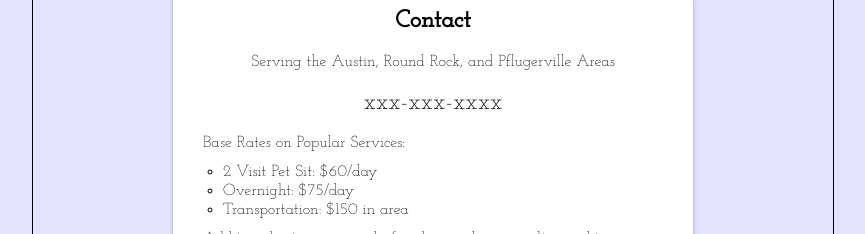
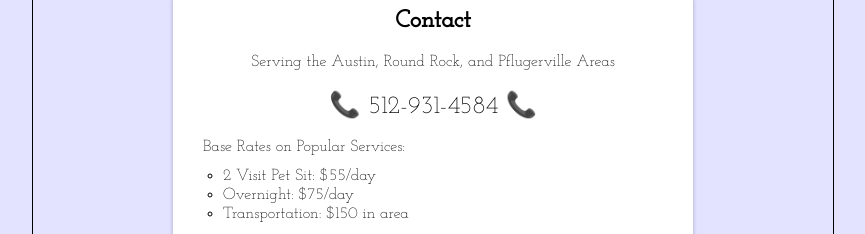
Before and after one commit to DanielWarfield1/KacysPetCare, a React (Create React App) app: page / in a window 1280 px wide. Shown: the part 2034-2268 px from the top of the page, without its empty margins (207-1072 px from the left). Built offline with nearby package versions, Linux system fonts and the light colour scheme.

Commit message:
Update 4 files

```diff
--- a/public/index.html
+++ b/public/index.html
@@ -20,7 +20,7 @@
       work correctly both with client-side routing and a non-root public URL.
       Learn how to configure a non-root public URL by running `npm run build`.
     -->
-	<title>React App</title>
+	<title>Kacy's Pet Care</title>
 </head>
 
 <body>
--- a/src/Components/Contact.js
+++ b/src/Components/Contact.js
@@ -35,7 +35,9 @@ export default function Contact() {
             <br />
             Serving the Austin, Round Rock, and Pflugerville Areas
           </p>
-          <p style={{ fontSize: "25px", padding: "20px" }}>xxx-xxx-xxxx</p>
+          <p style={{ fontSize: "25px", padding: "20px" }}>
+            📞 512-931-4584 📞
+          </p>
           <p style={{ textAlign: "left" }}>Base Rates on Popular Services:</p>
         </div>
         <ul
@@ -48,7 +50,7 @@ export default function Contact() {
             paddingBottom: "5px",
           }}
         >
-          <li>2 Visit Pet Sit: $60/day</li>
+          <li>2 Visit Pet Sit: $55/day</li>
           <li>Overnight: $75/day</li>
           <li>Transportation: $150 in area</li>
         </ul>
```
Also changed, not shown: public/test.png (deleted), 1 other file (tests, documents, lock files or other folders).
